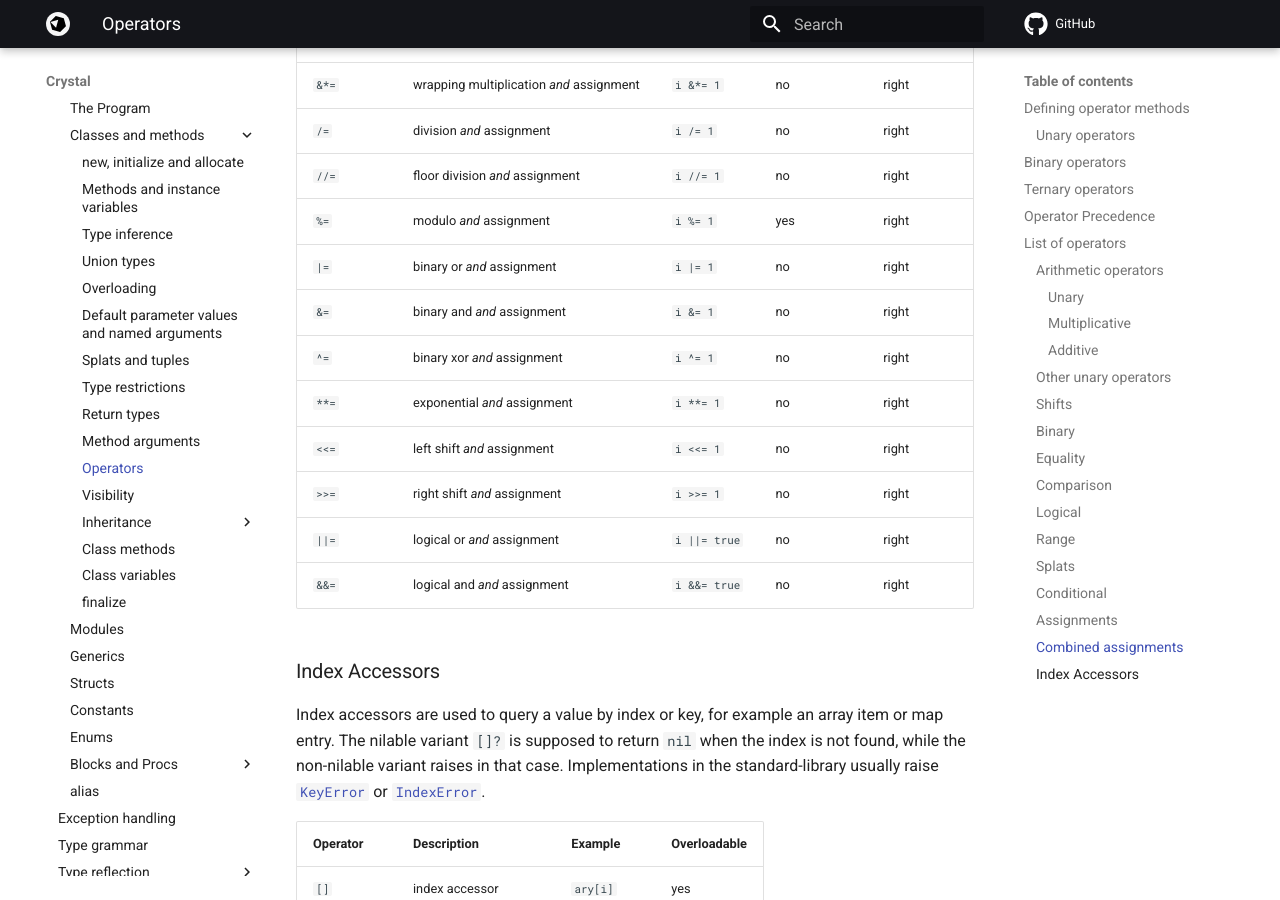
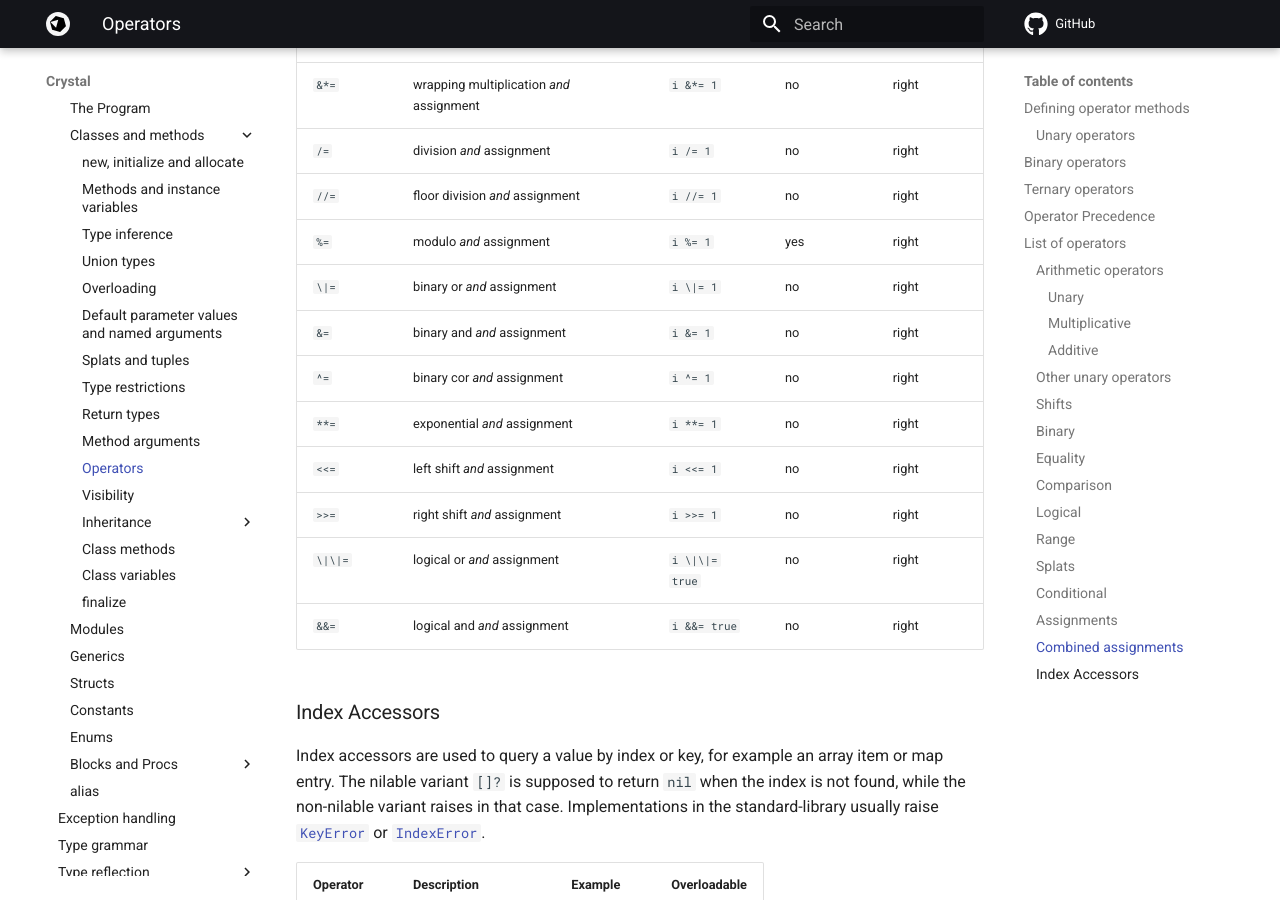
Before and after one commit to crystal-lang/crystal-book, an MkDocs documentation site: the page built from docs/syntax_and_semantics/operators.md, in a window 1280 px wide and 900 px high, scrolled down 8379 px. Built offline with MkDocs 1.6.1 and Material for MkDocs 9.7.7, drawn with Linux system fonts in a browser that asks for light colours; comment, search, counter and statistics services are not loaded; some of the changed text lies outside the part shown.

Commit message:
Revert "Update operators.md"
This reverts commit c6035be7e2c2874bd0072171c1078a49cd7b731f.

```diff
--- a/docs/syntax_and_semantics/operators.md
+++ b/docs/syntax_and_semantics/operators.md
@@ -177,40 +177,12 @@ ones.
 
 ### Binary
 
-<table>
-<thead>
-<tr>
-<th>Operator</th>
-<th>Description</th>
-<th>Example</th>
-<th>Overloadable</th>
-<th>Associativity</th>
-</tr>
-</thead>
-<tbody>
-<tr>
-<td><code>&amp;</code></td>
-<td>binary AND</td>
-<td><code>1 &amp; 2</code></td>
-<td>yes</td>
-<td>left</td>
-</tr>
-<tr>
-<td><code>|</code></td>
-<td>binary OR</td>
-<td><code>1 | 2</code></td>
-<td>yes</td>
-<td>left</td>
-</tr>
-<tr>
-<td><code>^</code></td>
-<td>binary XOR</td>
-<td><code>1 ^ 2</code></td>
-<td>yes</td>
-<td>left</td>
-</tr>
-</tbody>
-</table>
+
+| Operator | Description | Example | Overloadable | Associativity |
+|---|---|---|---|---|
+| `&` | binary AND | `1 & 2` | yes | left |
+| `\|` | binary OR | `1 \| 2` | yes | left |
+| `^` | binary XOR | `1 ^ 2` | yes | left |
 
 ### Equality
 
@@ -250,33 +222,10 @@ proven faster than equality).
 
 ### Logical
 
-<table>
-<thead>
-<tr>
-<th>Operator</th>
-<th>Description</th>
-<th>Example</th>
-<th>Overloadable</th>
-<th>Associativity</th>
-</tr>
-</thead>
-<tbody>
-<tr>
-<td><code>&amp;&amp;</code></td>
-<td><a href="and.html">logical AND</a></td>
-<td><code>true &amp;&amp; false</code></td>
-<td>no</td>
-<td>left</td>
-</tr>
-<tr>
-<td><code>||</code></td>
-<td><a href="or.html">logical OR</a></td>
-<td><code>true || false</code></td>
-<td>no</td>
-<td>left</td>
-</tr>
-</tbody>
-</table>
+| Operator | Description | Example | Overloadable | Associativity |
+|---|---|---|---|---|
+| `&&` | logical AND | `true && false` | no | left |
+| `\|\|` | logical OR | `true \|\| false` | no | left |
 
 ### Range
 
@@ -344,138 +293,25 @@ be callable.
 
 The receiver can't be anything else than a variable or call.
 
-<table>
-<thead>
-<tr>
-<th>Operator</th>
-<th>Description</th>
-<th>Example</th>
-<th>Overloadable</th>
-<th>Associativity</th>
-</tr>
-</thead>
-<tbody>
-<tr>
-<td><code>+=</code></td>
-<td>addition <em>and</em> assignment</td>
-<td><code>i += 1</code></td>
-<td>no</td>
-<td>right</td>
-</tr>
-<tr>
-<td><code>&amp;+=</code></td>
-<td>wrapping addition <em>and</em> assignment</td>
-<td><code>i &amp;+= 1</code></td>
-<td>no</td>
-<td>right</td>
-</tr>
-<tr>
-<td><code>-=</code></td>
-<td>subtraction <em>and</em> assignment</td>
-<td><code>i -= 1</code></td>
-<td>no</td>
-<td>right</td>
-</tr>
-<tr>
-<td><code>&amp;-=</code></td>
-<td>wrapping subtraction <em>and</em> assignment</td>
-<td><code>i &amp;-= 1</code></td>
-<td>no</td>
-<td>right</td>
-</tr>
-<tr>
-<td><code>*=</code></td>
-<td>multiplication <em>and</em> assignment</td>
-<td><code>i *= 1</code></td>
-<td>no</td>
-<td>right</td>
-</tr>
-<tr>
-<td><code>&amp;*=</code></td>
-<td>wrapping multiplication <em>and</em> assignment</td>
-<td><code>i &amp;*= 1</code></td>
-<td>no</td>
-<td>right</td>
-</tr>
-<tr>
-<td><code>/=</code></td>
-<td>division <em>and</em> assignment</td>
-<td><code>i /= 1</code></td>
-<td>no</td>
-<td>right</td>
-</tr>
-<tr>
-<td><code>//=</code></td>
-<td>floor division <em>and</em> assignment</td>
-<td><code>i //= 1</code></td>
-<td>no</td>
-<td>right</td>
-</tr>
-<tr>
-<td><code>%=</code></td>
-<td>modulo <em>and</em> assignment</td>
-<td><code>i %= 1</code></td>
-<td>yes</td>
-<td>right</td>
-</tr>
-<tr>
-<td><code>|=</code></td>
-<td>binary or <em>and</em> assignment</td>
-<td><code>i |= 1</code></td>
-<td>no</td>
-<td>right</td>
-</tr>
-<tr>
-<td><code>&amp;=</code></td>
-<td>binary and <em>and</em> assignment</td>
-<td><code>i &amp;= 1</code></td>
-<td>no</td>
-<td>right</td>
-</tr>
-<tr>
-<td><code>^=</code></td>
-<td>binary xor <em>and</em> assignment</td>
-<td><code>i ^= 1</code></td>
-<td>no</td>
-<td>right</td>
-</tr>
-<tr>
-<td><code>**=</code></td>
-<td>exponential <em>and</em> assignment</td>
-<td><code>i **= 1</code></td>
-<td>no</td>
-<td>right</td>
-</tr>
-<tr>
-<td><code>&lt;&lt;=</code></td>
-<td>left shift <em>and</em> assignment</td>
-<td><code>i &lt;&lt;= 1</code></td>
-<td>no</td>
-<td>right</td>
-</tr>
-<tr>
-<td><code>&gt;&gt;=</code></td>
-<td>right shift <em>and</em> assignment</td>
-<td><code>i &gt;&gt;= 1</code></td>
-<td>no</td>
-<td>right</td>
-</tr>
-<tr>
-<td><code>||=</code></td>
-<td>logical or <em>and</em>  assignment</td>
-<td><code>i ||= true</code></td>
-<td>no</td>
-<td>right</td>
-</tr>
-<tr>
-<td><code>&amp;&amp;=</code></td>
-<td>logical and <em>and</em> assignment</td>
-<td><code>i &amp;&amp;= true</code></td>
-<td>no</td>
-<td>right</td>
-</tr>
-</tbody>
-</table>
+| Operator | Description | Example | Overloadable | Associativity |
+|---|---|---|---|---|
+| `+=` | addition *and* assignment | `i += 1` | no | right |
+| `&+=` | wrapping addition *and* assignment | `i &+= 1` | no | right |
+| `-=` | subtraction *and* assignment | `i -= 1` | no | right |
+| `&-=` | wrapping subtraction *and* assignment | `i &-= 1` | no | right |
+| `*=` | multiplication *and* assignment | `i *= 1` | no | right |
+| `&*=` | wrapping multiplication *and* assignment | `i &*= 1` | no | right |
+| `/=` | division *and* assignment | `i /= 1` | no | right |
+| `//=` | floor division *and* assignment | `i //= 1` | no | right |
+| `%=` | modulo *and* assignment | `i %= 1` | yes | right |
+| `\|=` | binary or *and* assignment | `i \|= 1` | no | right |
+| `&=` | binary and *and* assignment | `i &= 1` | no | right |
+| `^=` | binary cor *and* assignment | `i ^= 1` | no | right |
+| `**=` | exponential *and* assignment | `i **= 1` | no | right |
+| `<<=` | left shift *and* assignment | `i <<= 1` | no | right |
+| `>>=` | right shift *and* assignment | `i >>= 1` | no | right |
+| `\|\|=` | logical or *and* assignment | `i \|\|= true` | no | right |
+| `&&=` | logical and *and* assignment | `i &&= true` | no | right |
 
 ### Index Accessors
 
```
